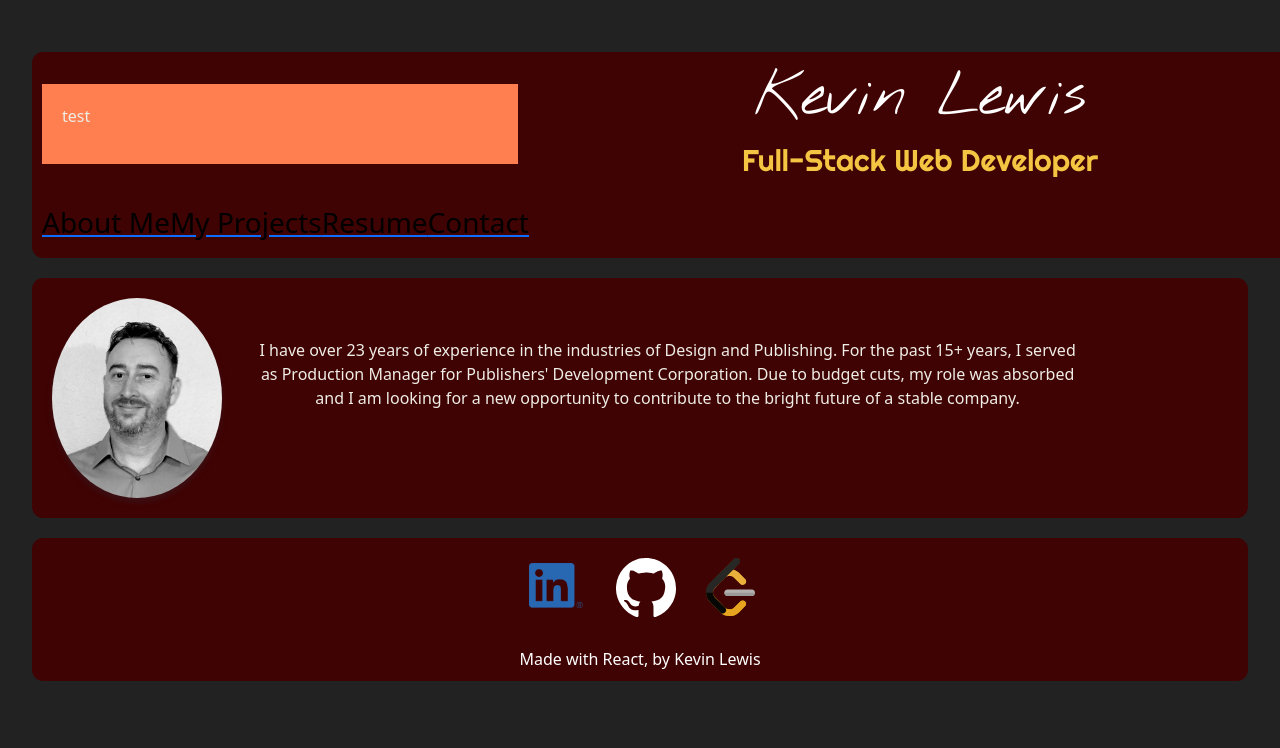
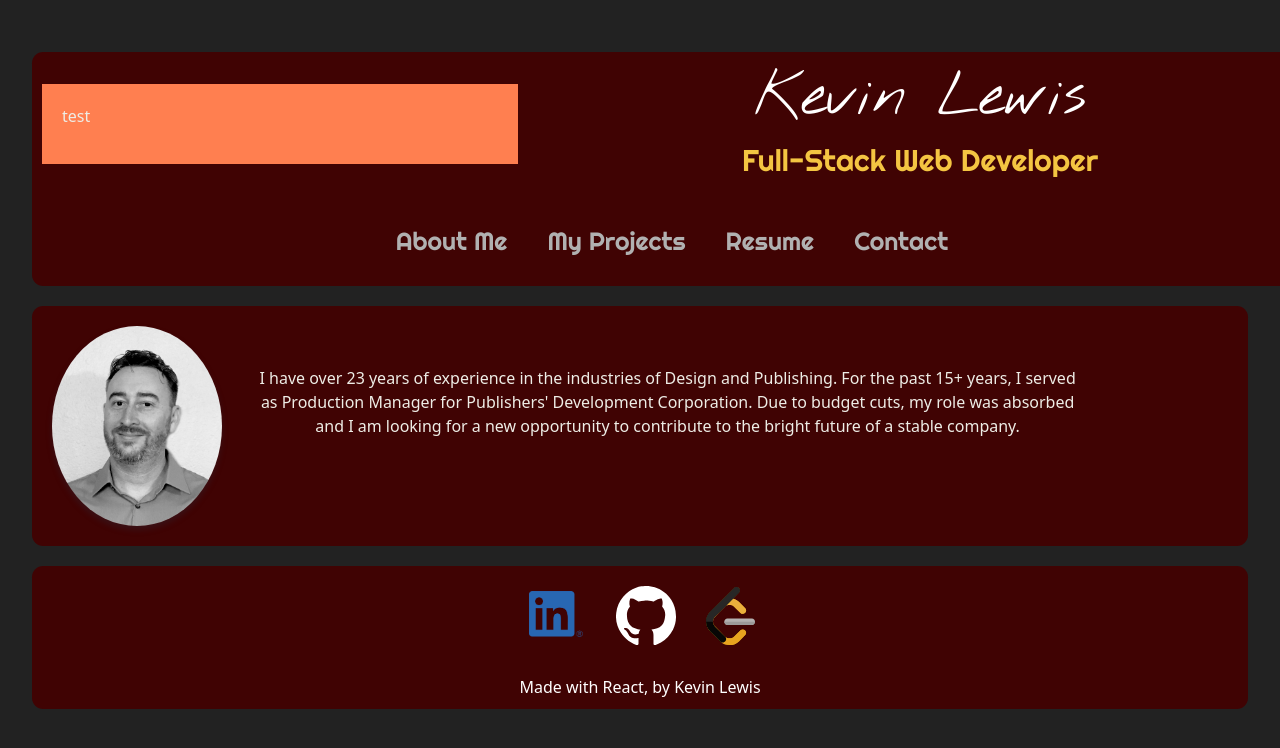
Before and after one commit to KPL33/react_port, a React (Vite) app: page /projects in a window 1280 px wide. Shown: the top 748 px of the page. Built offline with nearby package versions, Linux system fonts and the light colour scheme.

Commit message:
additional css cleanpu

```diff
--- a/src/components/NavBar/index.jsx
+++ b/src/components/NavBar/index.jsx
@@ -4,10 +4,10 @@ import './styles.css'
 export default function NavBar() {
     return (
         <nav className="nav-box">
-            <Link to="/About" alt="Links to the 'About' section."><h3 className="link">About Me</h3></Link>
-            <Link to="/Projects" alt="Links to the 'Projects' section."><h3 className="link">My Projects</h3></Link>
-            <Link to="/Resume" alt="Links to Resume"><h3 className="link">Resume</h3></Link>
-            <Link to="Contact" alt="Links to the 'Contact' section."><h3 className="link">Contact</h3></Link>
+            <Link to="/About" className="nav-link" alt="Links to the 'About' section."><h3 className="link">About Me</h3></Link>
+            <Link to="/Projects" className="nav-link" alt="Links to the 'Projects' section."><h3 className="link">My Projects</h3></Link>
+            <Link to="/Resume" className="nav-link" alt="Links to Resume"><h3 className="link">Resume</h3></Link>
+            <Link to="Contact" className="nav-link" alt="Links to the 'Contact' section."><h3 className="link">Contact</h3></Link>
         </nav>
     );
 }
--- a/src/components/NavBar/styles.css
+++ b/src/components/NavBar/styles.css
@@ -1,8 +1,23 @@
 .nav-box {
     display: flex;
+    justify-content: center;
+    align-items: center;
 }
 
 .link {
-color: black;
-text-decoration: none;
+    font-family: "Righteous", sans-serif;
+    color: #b1b1b1;
+    margin: 0;
+    padding: 10px;
+    font-size: 25px;
 }
+
+.nav-link {
+    text-decoration: none;
+    margin: 10px;
+}
+
+.link:hover {
+    color: #edca02;
+    cursor: pointer;
+}
--- a/src/components/Projects/index.jsx
+++ b/src/components/Projects/index.jsx
@@ -1,47 +1,80 @@
-import './styles.css'
-import gitajob from '../../assets/gitajob.png';
-import mfc from '../../assets/mfc.png';
-import scheduler from '../../assets/scheduler.png';
-import pwd from '../../assets/pwd.png';
-import jate from '../../assets/jate.png';
-import weather from '../../assets/weather.png';
+import "./styles.css";
+import gitajob from "../../assets/gitajob.png";
+import mfc from "../../assets/mfc.png";
+import scheduler from "../../assets/scheduler.png";
+import pwd from "../../assets/pwd.png";
+import jate from "../../assets/jate.png";
+import weather from "../../assets/weather.png";
 export default function Projects() {
   return (
     <main>
       <h3 className="intro">My Projects</h3>
       <div className="projects">
-                <a href="https://shadowfre4k.github.io/Movie-Fight-Club/">
+        <a
+          className="project-box"
+          href="https://shadowfre4k.github.io/Movie-Fight-Club/"
+        >
           <div>
-                        <img className="box-container" src = { mfc } alt="Image of 'Movie Fight Club App'" />
+            <img
+              className="box-container"
+              src={mfc}
+              alt="Image of 'Movie Fight Club App'"
+            />
           </div>
         </a>
-                <a href="https://murmuring-sierra-21351-123e19ae1f23.herokuapp.com/login">
+        <a
+          className="project-box"
+          href="https://murmuring-sierra-21351-123e19ae1f23.herokuapp.com/login"
+        >
           <div>
-                        <img className="box-container" src = { gitajob } alt="Image of 'GitAJob App'" />
+            <img
+              className="box-container"
+              src={gitajob}
+              alt="Image of 'GitAJob App'"
+            />
           </div>
         </a>
       </div>
       <div className="projects">
-                <a href="https://kpl33.github.io/work_day_scheduler/">
+        <a
+          className="project-box"
+          href="https://kpl33.github.io/work_day_scheduler/"
+        >
           <div>
-                        <img className="box-container" src = { scheduler } alt="Image of 'Day Scheduler App'" />
+            <img
+              className="box-container"
+              src={scheduler}
+              alt="Image of 'Day Scheduler App'"
+            />
           </div>
         </a>
-                <a href="https://kpl33.github.io/pwd_gen">
+        <a className="project-box" href="https://kpl33.github.io/pwd_gen">
           <div>
-                        <img className="box-container" src = { pwd } alt="Image of 'Random Password Generator App'" />
+            <img
+              className="box-container"
+              src={pwd}
+              alt="Image of 'Random Password Generator App'"
+            />
           </div>
         </a>
       </div>
       <div className="projects">
-                <a href="https://cryptic-everglades-02017-1b72bab49c69.herokuapp.com/">
+      <a className="project-box" href="https://cryptic-everglades-02017-1b72bab49c69.herokuapp.com/">
           <div>
-                        <img className="box-container" src = { jate } alt="Image of 'Just Another Text Editor App'" />
+            <img
+              className="box-container"
+              src={jate}
+              alt="Image of 'Just Another Text Editor App'"
+            />
           </div>
         </a>
-                <a href="https://kpl33.github.io/weather_dashboard/">
+        <a className="project-box" className="project-box" href="https://kpl33.github.io/weather_dashboard/">
           <div>
-                        <img className="box-container" src = { weather } alt="Image of 'Weather Dashboard App'" />
+            <img
+              className="box-container"
+              src={weather}
+              alt="Image of 'Weather Dashboard App'"
+            />
           </div>
         </a>
       </div>
--- a/src/components/Projects/styles.css
+++ b/src/components/Projects/styles.css
@@ -34,7 +34,7 @@ main {
     opacity: 20%
 }
 
-a :hover {
+.project-box:hover {
     box-shadow: 0px 0px 5px 5px white;
     transition: all ease-in-out 0.75s;
     transform: scale(1.02);
--- a/src/components/Resume/index.jsx
+++ b/src/components/Resume/index.jsx
@@ -3,7 +3,7 @@ import resume from "../../assets/kevin_lewis_Resume_2023.pdf"
 export default function Resume() {
     return (
       <div>
-        <iframe src={ resume } width="100%" height="600px" title="Resume"></iframe>
+        <iframe src={ resume } width="100%" height="1000px" title="Resume"></iframe>
       </div>
     );
 }
```
Lines whose indentation alone changed are shown as unchanged.
